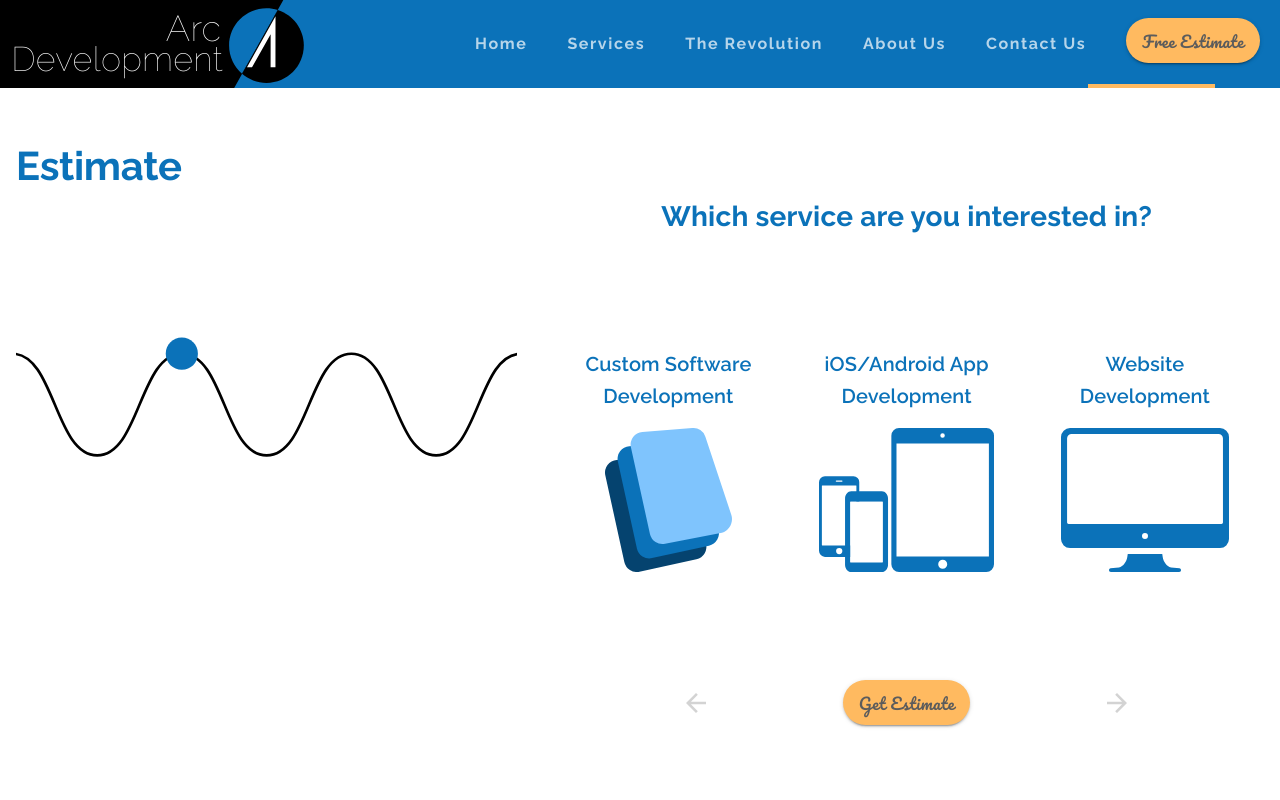
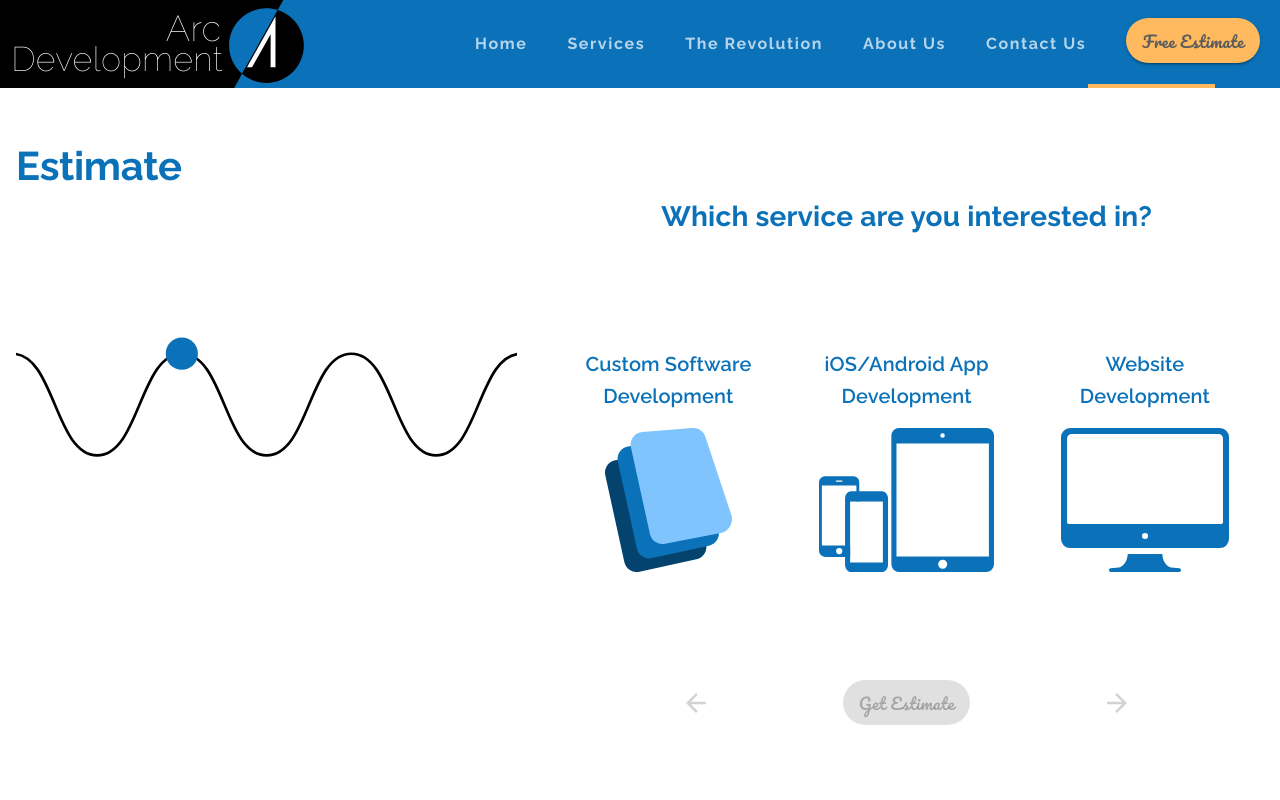
Before and after one commit to alsersan/arc-development, a React (Create React App) app: page /#/estimate in a window 1280 px wide. Shown: the top 800 px of the page. Built offline with nearby package versions, Linux system fonts and the light colour scheme.

Commit message:
Estimate page: added logic to disable estimate button

```diff
--- a/src/pages/Estimate/index.js
+++ b/src/pages/Estimate/index.js
@@ -243,6 +243,7 @@ const softwareQuestions = [
     options: [
       {
         id: 0,
+        type: "users",
         title: "0-10",
         subtitle: null,
         icon: person,
@@ -252,6 +253,7 @@ const softwareQuestions = [
       },
       {
         id: 1,
+        type: "users",
         title: "10-100",
         subtitle: null,
         icon: persons,
@@ -261,6 +263,7 @@ const softwareQuestions = [
       },
       {
         id: 2,
+        type: "users",
         title: "100+",
         subtitle: null,
         icon: people,
@@ -549,6 +552,45 @@ const Estimate = () => {
     }
   };
 
+  const disableEstimateButton = () => {
+    let disabled = false;
+
+    // emptySelections will always consist of at least 1 item in the array, because of the first services question
+    const selections = questions.map((question) =>
+      question.options
+        .filter((option) => option.selected)
+        .map((option) => option.type)
+    );
+
+    const emptySelections = selections.filter(
+      (selection) => selection.length === 0
+    );
+
+    const features = selections
+      .map((selection) =>
+        selection.filter((selection) => selection === "features")
+      )
+      .filter((selection) => selection.length > 0);
+
+    if (questions.length === 1) {
+      // Default  questions
+      disabled = true;
+    } else if (questions.length === 2) {
+      // Website questions
+      if (emptySelections.length === 2) disabled = true;
+    } else {
+      // software questions
+      if (features.length === 0) {
+        disabled = true;
+      } else if (emptySelections.length > 2 && features.length === 1) {
+        disabled = true;
+      } else if (emptySelections.length > 1 && features.length === 2) {
+        disabled = true;
+      }
+    }
+    return disabled;
+  };
+
   const calculateCost = () => {
     let cost = 0;
 
@@ -676,6 +718,7 @@ const Estimate = () => {
             <Button
               className={classes.estimateButton}
               variant="contained"
+              disabled={disableEstimateButton()}
               onClick={() => {
                 setOpenEstimate(true);
                 calculateCost();
```
